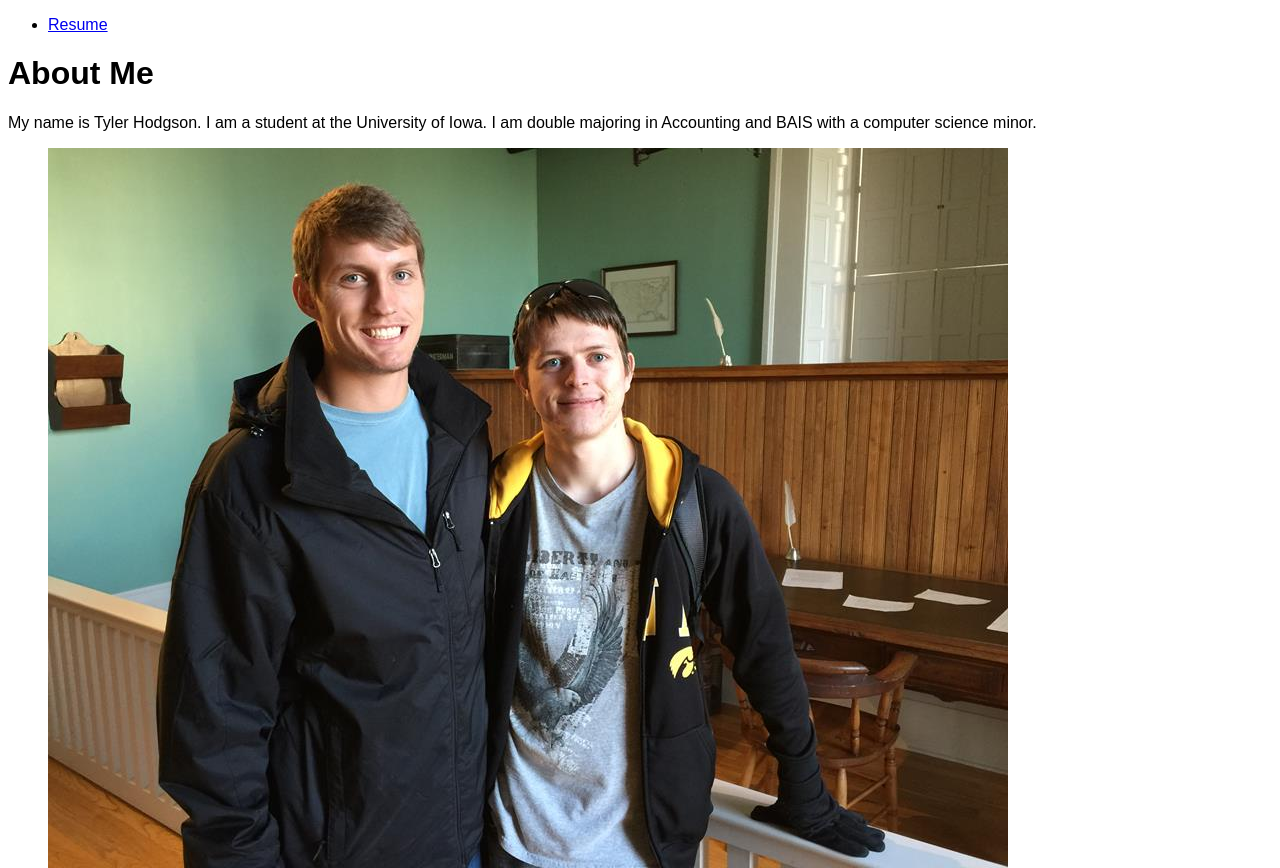
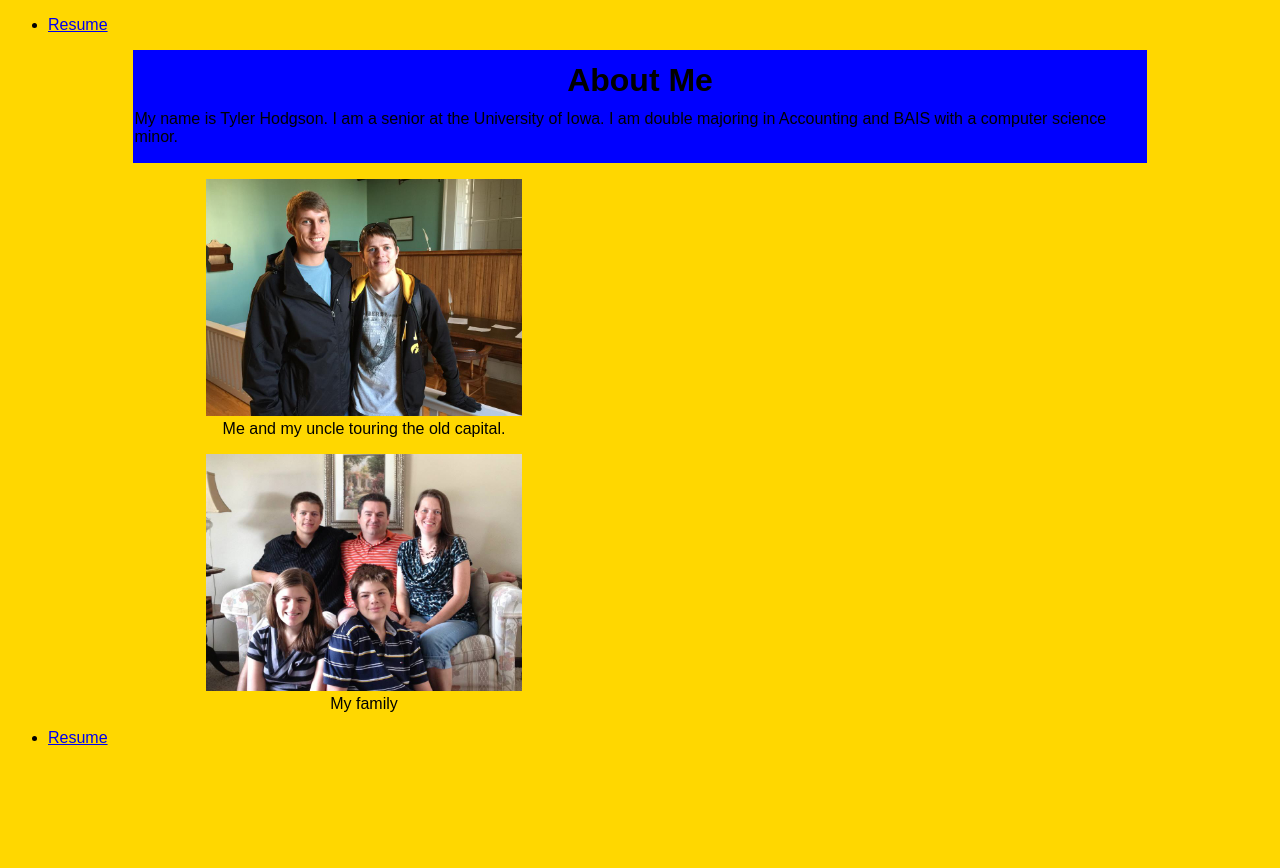
Before and after one commit to Wotanacran/HW2, a plain HTML site: page index.html in a window 1280 px wide. Shown: the top 868 px of the page. After the commit the page ends 800 px from the top, so only its background shows below. Drawn offline with Linux system fonts and the light colour scheme.

Commit message:
updated some of the html and added css coding to both documents

```diff
--- a/index.html
+++ b/index.html
@@ -4,7 +4,7 @@
 	<head>
 		<meta charset="utf-8">
 		<title> Tyler Hodgson </title>
-		<link href="style.css" rel="stylesheet" type="text/css" />
+		<link href="style.css" rel="stylesheet" type="text/css" >
 	</head>
 
 	<body>
@@ -13,13 +13,13 @@
 				<li><a href="resume.html"> Resume </a></li>
 			</ul>
 		</nav>
-
-		<h1>About Me</h1>
-		<p>
-		My name is Tyler Hodgson.  I am a student at the University of Iowa.
-		I am double majoring in Accounting and BAIS with a computer science minor.
-		</p>
-
+		<header>
+		  <h1>About Me</h1>
+			<p>
+			My name is Tyler Hodgson.  I am a senior at the University of Iowa.
+			I am double majoring in Accounting and BAIS with a computer science minor.
+			</p>
+		</header>
 		<figure>
 			<img src="Uncle.jpg" alt="A picture of me and my Uncle" >
 			<figcaption>Me and my uncle touring the old capital.</figcaption>
--- a/style.css
+++ b/style.css
@@ -1,3 +1,48 @@
 body{
 	font-family:Arial,Helvettica,sans-serif;
+	background-color:Gold;
+
 }
+
+div{
+	background-color:#03B89D;
+	margin-left:150px;
+	margin-right:150px;
+	padding-left:5px;
+	padding-right:5px;
+	text-align: left;
+	border-color: black;
+	border-style:solid;
+
+}
+header{
+	width:80%;
+	background-color:blue;
+	color: black;
+	margin-left:auto;
+	margin-right:auto;
+	padding: 1px;
+	}
+header h1{
+	text-align:center;
+	line-height:.5em;
+}
+nav{
+
+}
+img{
+	width:50%;
+	height:50%;
+}
+figure{
+	text-align: center;
+	width:50%;
+	height:50%;
+
+
+}
+
+
+footer{
+
+}
```
Also changed, not shown: resume.html (+8 -4 lines).
